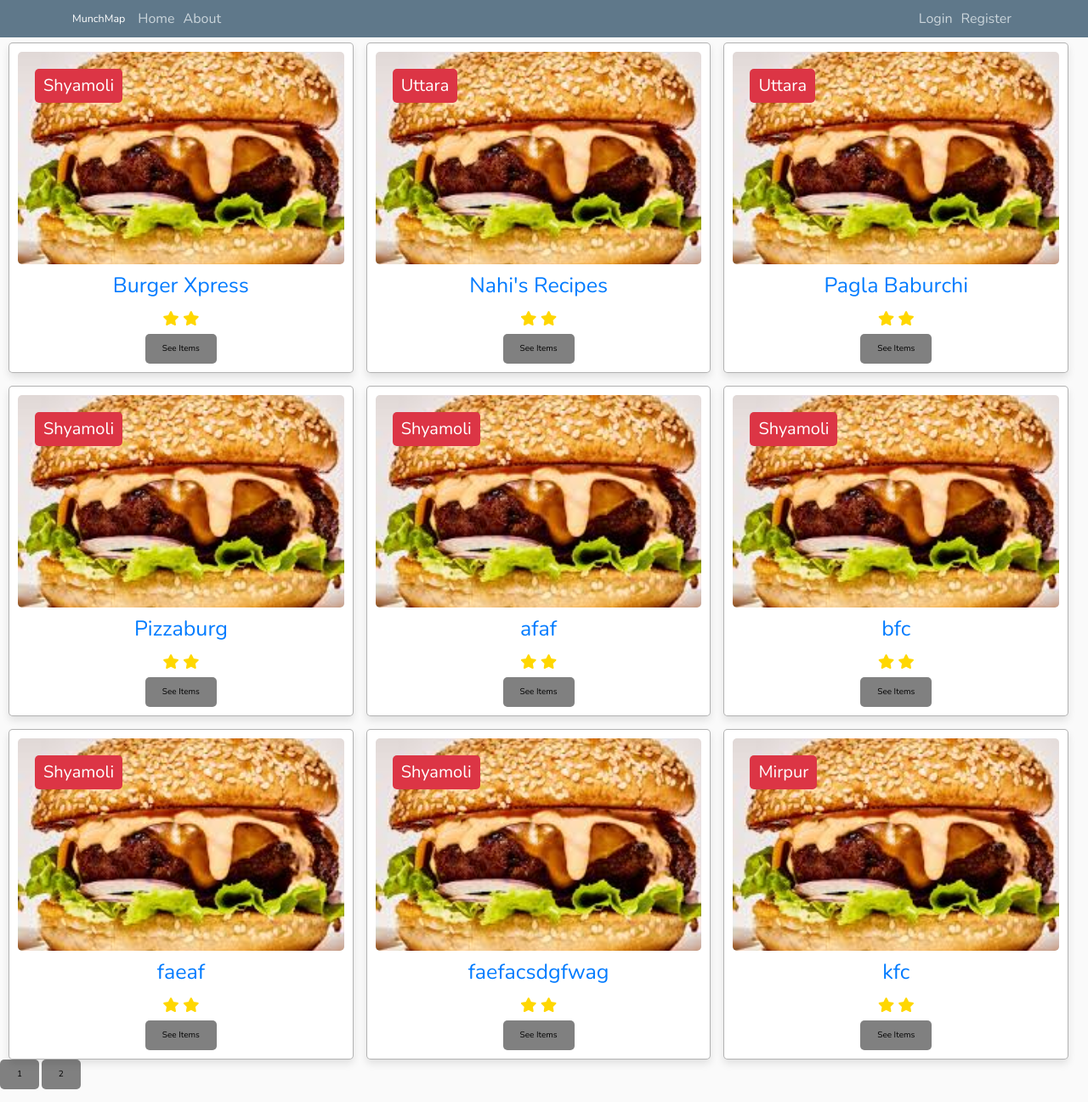
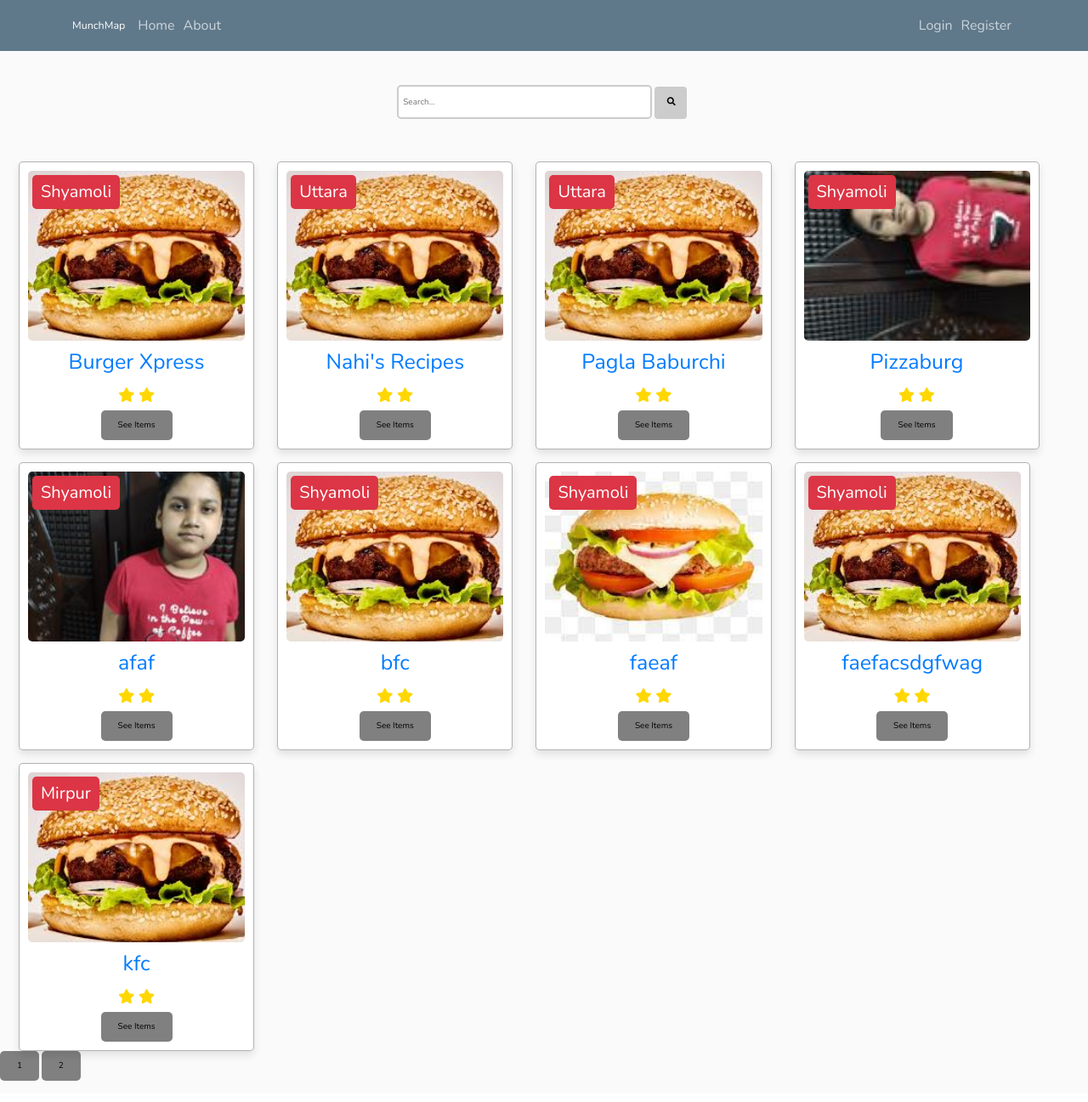
Before and after one commit to NafiHasan/MunchMap, a Flask app: page / in a window 1280 px wide. Shown: the whole page at 85% size. After the commit the page ends 1272 px from the top, so only its background shows below. Run offline with Flask 3, Linux system fonts and the light colour scheme; some libraries are stand-ins or nearby versions.

Commit message:
update restaurant working

```diff
--- a/checker.py
+++ b/checker.py
@@ -8,7 +8,7 @@
 
 def view_table(table_name):
     with app.app_context():
-        print(Food.query.all())
+        print(Restaurant.query.all())
 
 
 if __name__ == '__main__':
--- a/website/main/routes.py
+++ b/website/main/routes.py
@@ -16,3 +16,22 @@
 @main.route("/about")
 def about():
     return render_template('about.html', title='About')
+
+
+@main.route("/search", methods=['GET', 'POST'])
+def search():
+    if request.method == 'POST':
+        print(request.form.get('search'), 'he')
+
+    else:
+        search_query = request.args.get('search')
+        print(search_query)
+        if search_query:
+            page = request.args.get('page', 1, type=int)
+            restaurants = Restaurant.query.filter(
+                Restaurant.name.like(f'%{search_query}%')).paginate(page=page, per_page=9)
+            return render_template('home.html', restaurants=restaurants)
+    page = request.args.get('page', 1, type=int)
+    restaurants = Restaurant.query.order_by(
+        Restaurant.name).paginate(page=page, per_page=9)
+    return render_template('home.html', restaurants=restaurants)
--- a/website/models.py
+++ b/website/models.py
@@ -54,7 +54,7 @@
         'RestaurantReview', backref='review_for', lazy=True)
 
     def __repr__(self):
-        return f"Restaurant('{self.name}', '{self.owner_id}', '{self.location}')"
+        return f"Restaurant('{self.name}', '{self.owner_id}', '{self.location}', '{self.image_file}')"
 
 
 class Food(db.Model):
--- a/website/templates/home.html
+++ b/website/templates/home.html
@@ -56,8 +56,8 @@
       /* CSS styles */
       body {
         background: #fafafa;
-        color: #333333;
-        margin-top: 5rem;
+        color: #c86a6a;
+        margin-top: 10rem;
       }
       h1,
       h2,
@@ -69,6 +69,7 @@
       }
       .bg-steel {
         background-color: #5f788a;
+        height: 60px;
       }
       .site-header .navbar-nav .nav-link {
         color: #cbd5db;
@@ -97,7 +98,7 @@
         width: 100%;
       }
       .article-title {
-        color: #444444;
+        color: #900909;
       }
       .article-title:hover {
         color: #428bca;
@@ -148,6 +149,7 @@
         gap: 1.5rem;
       }
       .box-container .box {
+        margin-left: 12px;
         padding: 10px;
         background: #fff;
         box-shadow: 0 0.5rem 1rem rgba(0, 0, 0, 0.1);
@@ -156,18 +158,18 @@
         text-align: center;
         /* flex: 1 1 30%; */
         position: relative;
-        min-width: calc(32.2%);
+        min-width: calc(22%);
       }
       .box-container .box img {
-        height: 25rem;
+        height: 20rem;
         object-fit: cover;
         width: 100%;
         border-radius: 0.5rem;
       }
       .box-container .box button.location-tag {
         position: absolute;
-        top: 3rem;
-        left: 3rem;
+        top: 1.5rem;
+        left: 1.5rem;
         background: var(--red);
         color: #fff;
         font-size: 2rem;
@@ -199,6 +201,39 @@
         background-color: lightskyblue;
         color: white;
         animation: btn-animation 0.3s ease-in-out;
+      }
+
+      .search-bar {
+        margin-top: 10px;
+      }
+
+      .search-container {
+        display: flex;
+        justify-content: center;
+        align-items: center;
+        margin-right: 5px;
+      }
+
+      .search-input {
+        width: 300px; /* Adjust width as needed */
+        height: 40px; /* Adjust height as needed */
+        padding: 5px;
+        border: 1px solid #ccc;
+        border-width: 2px;
+        border-radius: 5px;
+        padding: 5px;
+      }
+
+      .search-button {
+        justify-content: center;
+        background: #ccc;
+        border: 1px solid #ccc;
+        border-width: 2px;
+        border-radius: 4px;
+        cursor: pointer;
+        padding-left: 2px;
+        height: 38px;
+        width: 38px;
       }
 
       @keyframes btn-animation {
@@ -244,7 +279,7 @@
               {% if current_user.is_authenticated %}
               <a
                 class="nav-item nav-link"
-                href="{{ url_for('restaurants.new_post') }}"
+                href="{{ url_for('restaurants.new_restaurant') }}"
                 >Create Restaurant</a
               >
               <a class="nav-item nav-link" href="{{ url_for('users.account') }}"
@@ -267,15 +302,33 @@
           </div>
         </div>
       </nav>
+      <div class="search-container">
+        <form action="/search" method="GET">
+          <input
+            type="text"
+            class="search-input"
+            name="search"
+            placeholder="Search..."
+          />
+          <button type="submit" class="search-button">
+            <i class="fas fa-search"></i>
+          </button>
+        </form>
+      </div>
     </header>
     <div class="box-container">
       {% for restaurant in restaurants.items %}
       <div class="box">
         <button class="location-tag">{{ restaurant.location }}</button>
-        <img
-          src="{{ url_for('static', filename='images/' + 'p-2.jpg') }}"
-          alt=""
-        />
+        <a
+          href="{{ url_for('restaurants.restaurant', restaurant_id = restaurant.id ) }}"
+        >
+          <img
+            src="{{ url_for('static', filename='profile_pics/' + restaurant.image_file) }}"
+            alt=""
+          />
+        </a>
+
         <!-- <h3>{{ restaurant.name }}</h3> -->
         <h3>
           <a
--- a/website/templates/layout.html
+++ b/website/templates/layout.html
@@ -81,7 +81,7 @@
               {% if current_user.is_authenticated %}
               <a
                 class="nav-item nav-link"
-                href="{{ url_for('restaurants.new_post') }}"
+                href="{{ url_for('restaurants.new_restaurant') }}"
                 >Create Restaurant</a
               >
               <a class="nav-item nav-link" href="{{ url_for('users.account') }}"
--- a/website/users/routes.py
+++ b/website/users/routes.py
@@ -5,9 +5,7 @@
 from website.users.forms import (RegistrationForm, LoginForm, UpdateAccountForm,
                                  RequestResetForm, ResetPasswordForm)
 from website.users.utils import save_picture, send_reset_email
-from string import ascii_uppercase
 from flask_login import login_required
-from sqlalchemy import or_
 
 users = Blueprint('users', __name__)
 
--- a/website/users/utils.py
+++ b/website/users/utils.py
@@ -10,9 +10,10 @@
     random_hex = secrets.token_hex(8)
     _, f_ext = os.path.splitext(form_picture.filename)
     picture_fn = random_hex + f_ext
-    picture_path = os.path.join(current_app.root_path, 'static/profile_pics', picture_fn)
+    picture_path = os.path.join(
+        current_app.root_path, 'static/profile_pics', picture_fn)
 
-    output_size = (125, 125)
+    output_size = (500, 500)
     i = Image.open(form_picture)
     i.thumbnail(output_size)
     i.save(picture_path)
```
Also changed, not shown: website/restaurants/forms.py (+12 -0 lines), website/restaurants/routes.py (+35 -21 lines), website/templates/restaurant.html (+13 -4 lines), instance/site.db, website/static/profile_pics/08ab828443f279b0.jpg (added), website/static/profile_pics/5a9cc864083ba4c5.jpg (added), website/static/profile_pics/6544224b8d403f48.png (added), website/static/profile_pics/dcff26afbdb2d1af.jpg (added), website/static/profile_pics/default.jpg (added).
